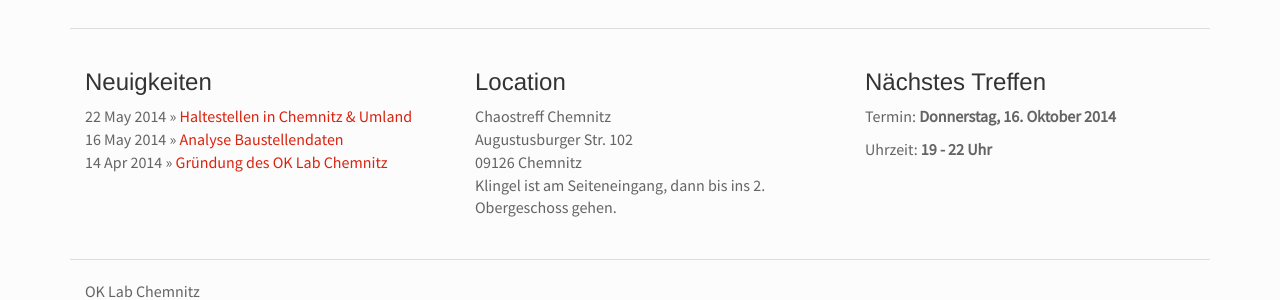
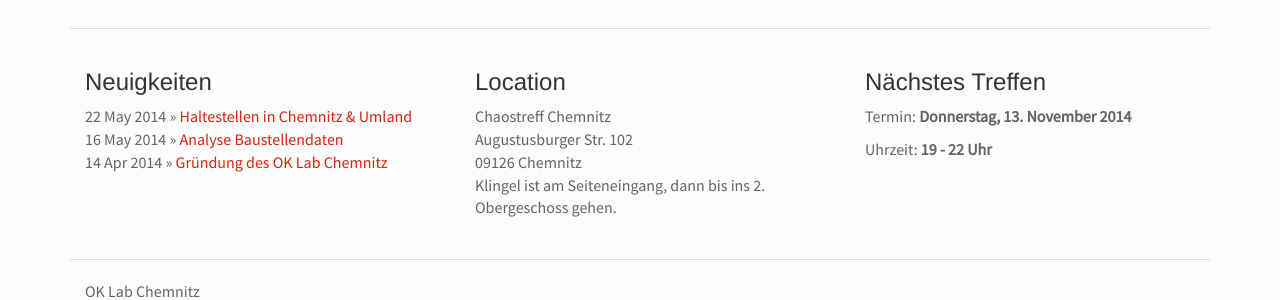
Before and after one commit to CodeforChemnitz/codeforchemnitz.github.io, a Jekyll site: the page built from index.html, in a window 1280 px wide and 979 px high. Shown: the part 666-966 px from the top of the window. Built offline with Jekyll 4.4.1, drawn with Linux system fonts in a browser that asks for light colours; Markdown is read by kramdown in place of the engine named in the settings.

Commit message:
update events in Chemnitz

```diff
--- a/_data/treffen.yml
+++ b/_data/treffen.yml
@@ -1,6 +1,6 @@
 # comment day to have a "unknown event date" message
 day: Donnerstag
-day-nr: 16
-month: Oktober 2014
+day-nr: 13
+month: November 2014
 time: 19 - 22 Uhr
 #location: Altes Heizhaus im Innenhof der TU Chemnitz, Str. der Nationen 62
```
